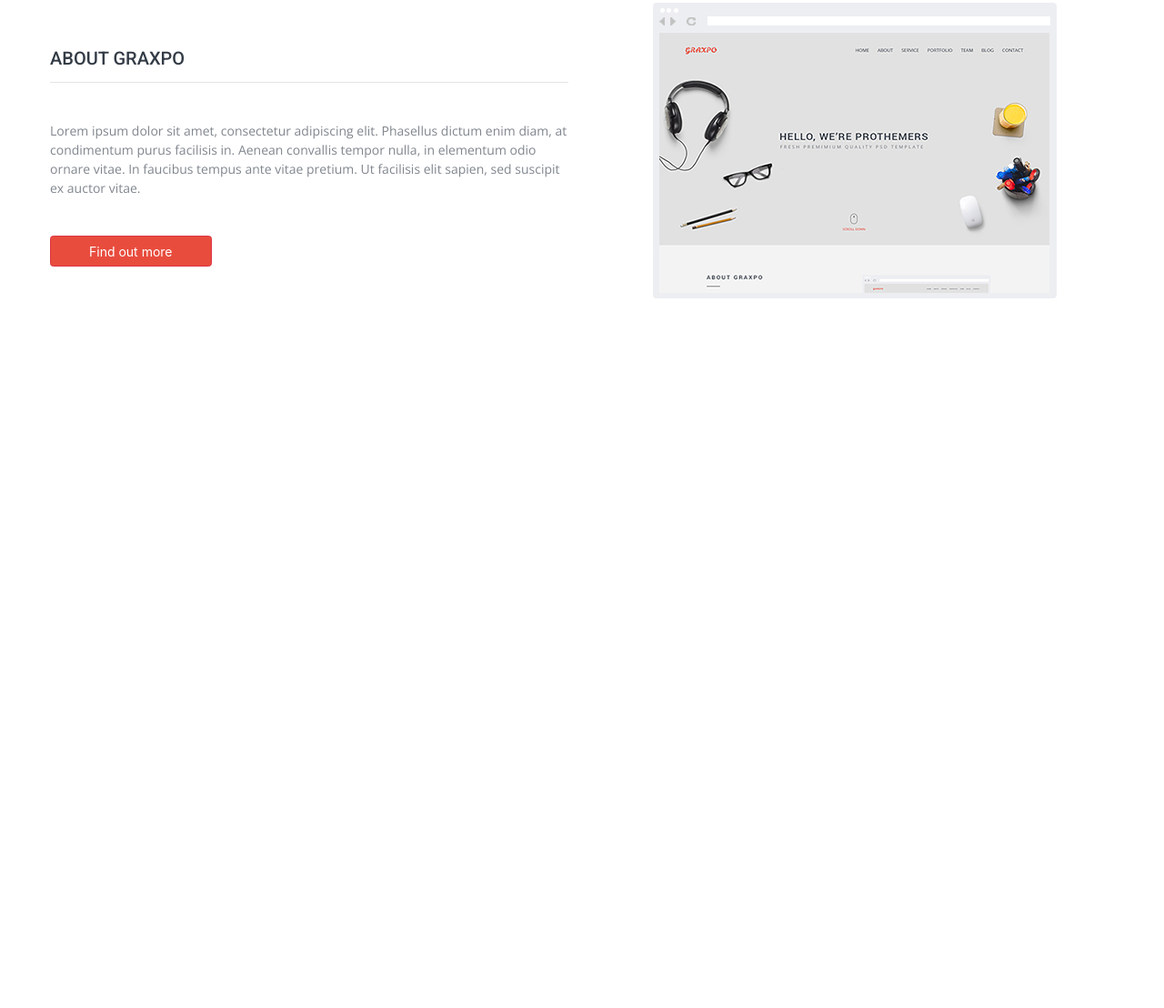
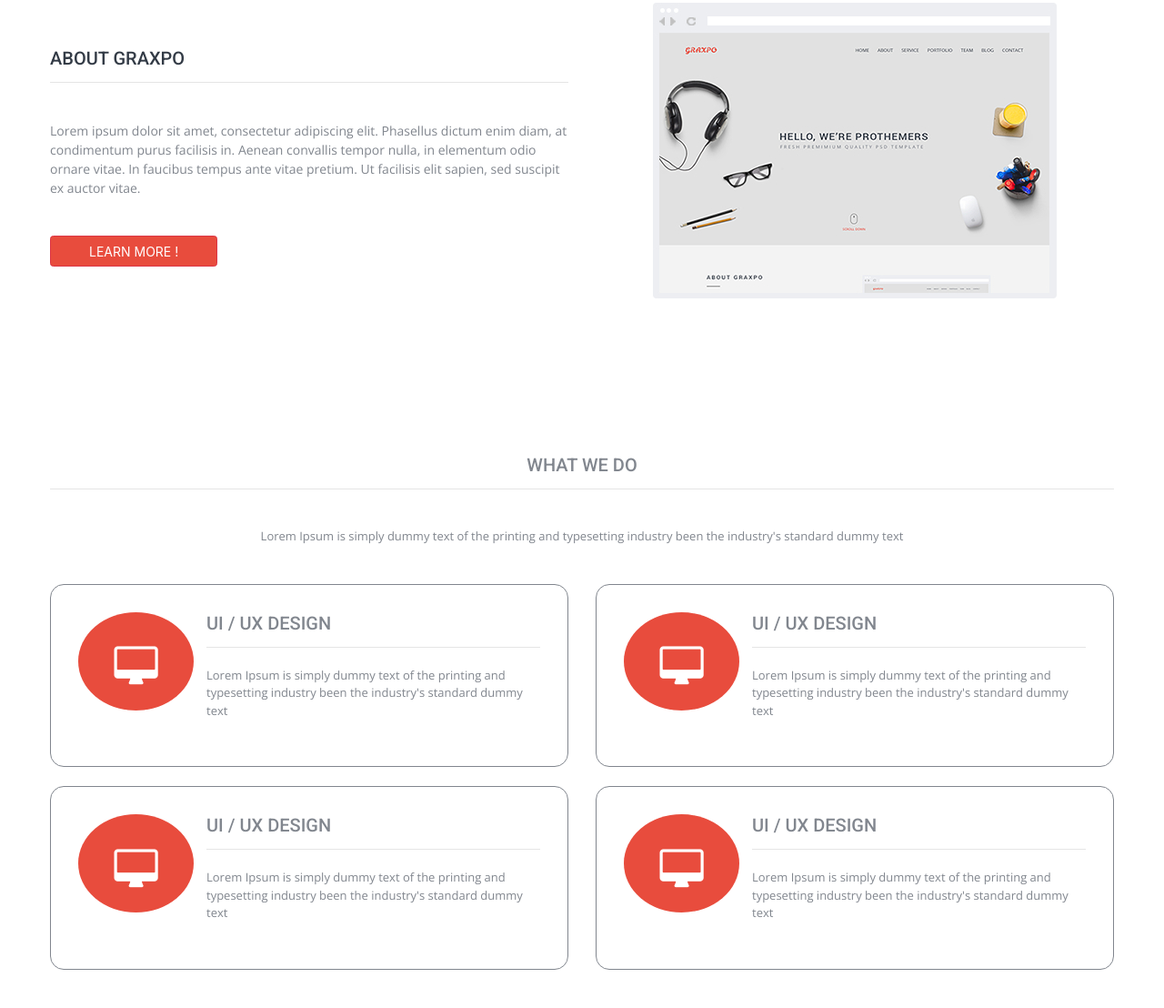
Before and after one commit to grujamar/Graxpo, a plain HTML site: page index.html in a window 1280 px wide. Shown: the part 999-2107 px from the top of the page at 91% size. Before the commit the page ends 1456 px from the top, so only its background shows below. Drawn offline with nearby package versions, Linux system fonts and the light colour scheme; files whose address does not match are found by name.

Commit message:
What-we-do section half finished

```diff
--- a/css/responsive.css
+++ b/css/responsive.css
@@ -70,6 +70,10 @@
         font-size: 14px;
     }
 
+    .what-we-do p{
+        font-size: 13px;
+    }
+
 }
 
 
--- a/css/style.css
+++ b/css/style.css
@@ -108,6 +108,10 @@ p{
     font-size: 13px;
 }
 
+.about a{
+   text-transform: uppercase;
+}
+
 .btn-danger{
     background-color: #E84C3D !important;
 }
@@ -115,3 +119,61 @@ p{
 .btn-danger:hover{
     background-color: #c22617 !important;
 }
+
+/*WHAT-WE-DO section*/
+.what-we-do h2{
+    font-size: 20px;
+    text-transform: uppercase;
+    color: #81868E;
+}
+
+.what-we-do p{
+    font-size: 13px;
+    color:#81868E;
+}
+
+.what-we-do .left-content{
+    width: 108px;
+    height: 108px;
+    border-radius: 50%;
+    background: #E84C3D;
+    overflow: hidden;
+    margin: 0 auto 1rem;
+}
+
+.what-we-do .left-content .fa{
+    font-size: 45px;
+    color: #fff;
+    text-decoration: none;
+    position: relative;
+    top:35%;
+    left: 50%;
+    transform: translateY(-50%);
+    transform: translateX(-50%);
+    text-align: center;
+}
+
+
+.what-we-do .what-we-do-article{
+    border:1px solid #81868E;
+    padding: 30px;
+    border-radius: 15px;
+}
+
+.what-we-do .what-we-do-article:hover{
+    background: #E84C3D;
+    color:#fff;
+}
+
+.what-we-do .what-we-do-article:hover .left-content{
+    background: #fff;
+}
+
+.what-we-do .what-we-do-article:hover .fa{
+    color: #E84C3D;
+}
+
+.what-we-do .what-we-do-article:hover h2,
+.what-we-do .what-we-do-article:hover p{
+    color: #fff;
+}
--- a/index.html
+++ b/index.html
@@ -88,7 +88,7 @@
                                     in elementum odio ornare vitae. In faucibus tempus ante vitae
                                     pretium. Ut facilisis elit sapien, sed suscipit ex auctor vitae.
                                 </p>
-                                <a href="#" class="btn btn-danger px-5">Find out more</a>
+                                <a href="#" class="btn btn-danger px-5">Learn more !</a>
                             </article>
                         </div>
                         <div class="col-12 col-sm-6">
@@ -99,6 +99,79 @@
                     </div>
                 </div>
             </section><!--section about end-->
+            <!--section what-we-do start-->
+            <section class="what-we-do py-5 bg-white" id="what-we-do">
+                <div class="container">
+                    <h2 class="tittle-color text-center">what we do</h2>
+                    <hr class="mb-5">
+                    <p class="item-color mb-5 text-center">
+                        Lorem Ipsum is simply dummy text of the printing and typesetting industry
+                        been the industry's standard dummy text
+                    </p>
+                    <div class="row align-items-center">
+                        <div class="col-12 col-md-6 mb-4">
+                            <article class="what-we-do-article d-flex">
+                                <div class="w-25 left-content">
+                                    <a href="#" class="fa fa-desktop"></a>
+                                </div>
+                                <div class="w-75 pl-3">
+                                    <h2 class="text-left">UI / UX DESIGN</h2>
+                                    <hr class="mb-4">
+                                    <p class="mb-4 text-left">
+                                        Lorem Ipsum is simply dummy text of the printing and typesetting industry
+                                        been the industry's standard dummy text
+                                    </p>
+                                </div>
+                            </article>
+                        </div>
+                        <div class="col-12 col-md-6 mb-4">
+                            <article class="what-we-do-article d-flex">
+                                <div class="w-25 left-content">
+                                    <a href="#" class="fa fa-desktop"></a>
+                                </div>
+                                <div class="w-75 pl-3">
+                                    <h2 class="text-left">UI / UX DESIGN</h2>
+                                    <hr class="mb-4">
+                                    <p class="mb-4 text-left">
+                                        Lorem Ipsum is simply dummy text of the printing and typesetting industry
+                                        been the industry's standard dummy text
+                                    </p>
+                                </div>
+                            </article>
+                        </div>
+                        <div class="col-12 col-md-6 mb-4 mb-md-0">
+                            <article class="what-we-do-article d-flex">
+                                <div class="w-25 left-content">
+                                    <a href="#" class="fa fa-desktop"></a>
+                                </div>
+                                <div class="w-75 pl-3">
+                                    <h2 class="text-left">UI / UX DESIGN</h2>
+                                    <hr class="mb-4">
+                                    <p class="mb-4 text-left">
+                                        Lorem Ipsum is simply dummy text of the printing and typesetting industry
+                                        been the industry's standard dummy text
+                                    </p>
+                                </div>
+                            </article>
+                        </div>
+                        <div class="col-12 col-md-6">
+                            <article class="what-we-do-article d-flex">
+                                <div class="w-25 left-content">
+                                    <a href="#" class="fa fa-desktop"></a>
+                                </div>
+                                <div class="w-75 pl-3">
+                                    <h2 class="text-left">UI / UX DESIGN</h2>
+                                    <hr class="mb-4">
+                                    <p class="mb-4 text-left">
+                                        Lorem Ipsum is simply dummy text of the printing and typesetting industry
+                                        been the industry's standard dummy text
+                                    </p>
+                                </div>
+                            </article>
+                        </div>
+                    </div>
+                </div>
+            </section><!--section what-we-do end-->
         </main><!--main end-->
 
 
```
